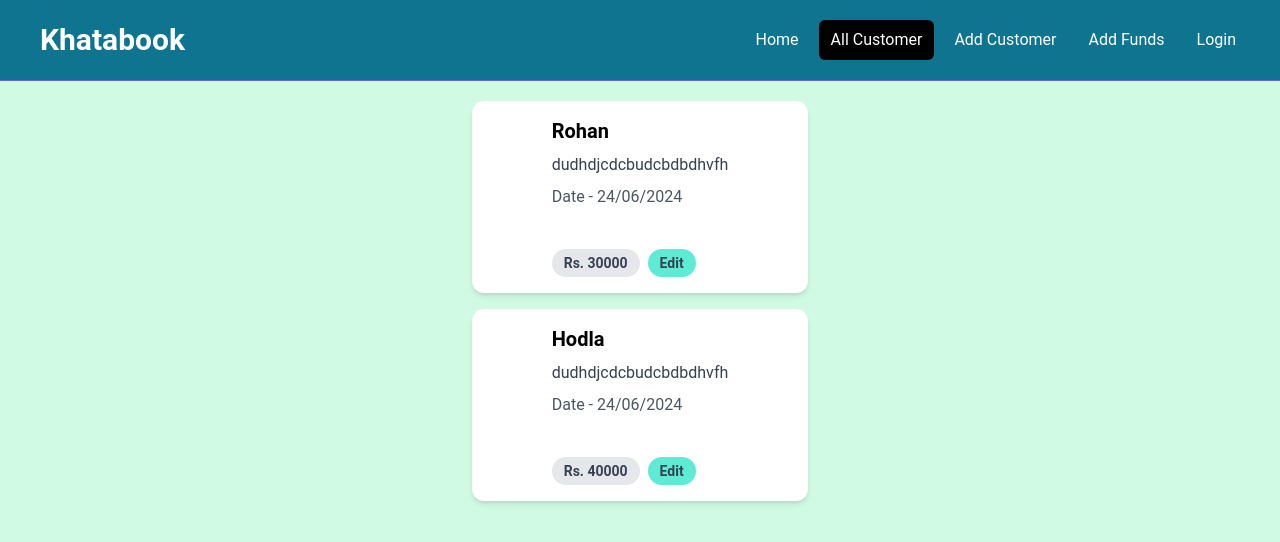
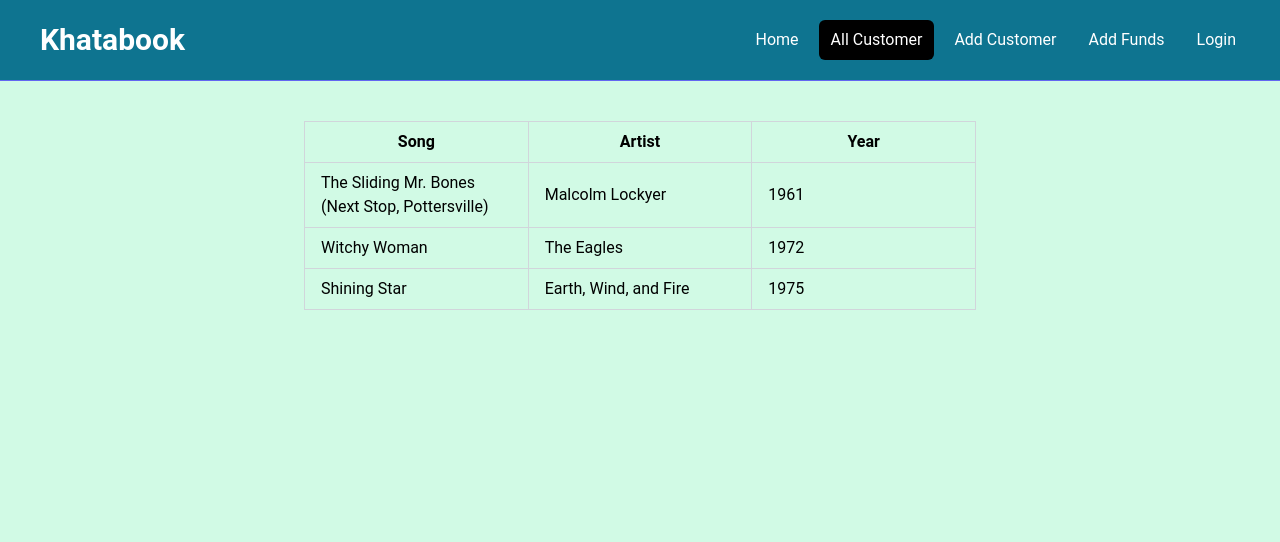
Before and after one commit to RahulSabui/khatabookclone, a React (Vite) app: page /customers in a window 1280 px wide. Shown: the top 542 px of the page. Built offline with nearby package versions, Linux system fonts and the light colour scheme.

Commit message:
working on list

```diff
--- a/src/components/CustomerListing.jsx
+++ b/src/components/CustomerListing.jsx
@@ -1,3 +1,4 @@
+import React from 'react';
 import List from "./List";
 
 const customer = [
@@ -19,12 +20,40 @@
 
 export default function CustomerListing() {
   return (
-    <section>
-      <div className="container-xl lg:container my-5">
-        <div className="grid grid-cols-1 gap-4 place-content-center place-items-center">
+    <section className="flex items-center justify-center ">
+      <div className="container-xl lg:container">
+        {/* <div className="grid grid-cols-1 gap-4 place-content-center place-items-center">
           {customer.map((cus) => {
             return <List key={cus.id} {...cus} />;
           })}
+        </div> */}
+        <div className="flex justify-center mt-10">
+          <table className="table-fixed w-full max-w-2xl border-collapse border border-gray-400">
+            <thead>
+              <tr>
+                <th className="border border-gray-300 px-4 py-2">Song</th>
+                <th className="border border-gray-300 px-4 py-2">Artist</th>
+                <th className="border border-gray-300 px-4 py-2">Year</th>
+              </tr>
+            </thead>
+            <tbody>
+              <tr>
+                <td className="border border-gray-300 px-4 py-2">The Sliding Mr. Bones (Next Stop, Pottersville)</td>
+                <td className="border border-gray-300 px-4 py-2">Malcolm Lockyer</td>
+                <td className="border border-gray-300 px-4 py-2">1961</td>
+              </tr>
+              <tr>
+                <td className="border border-gray-300 px-4 py-2">Witchy Woman</td>
+                <td className="border border-gray-300 px-4 py-2">The Eagles</td>
+                <td className="border border-gray-300 px-4 py-2">1972</td>
+              </tr>
+              <tr>
+                <td className="border border-gray-300 px-4 py-2">Shining Star</td>
+                <td className="border border-gray-300 px-4 py-2">Earth, Wind, and Fire</td>
+                <td className="border border-gray-300 px-4 py-2">1975</td>
+              </tr>
+            </tbody>
+          </table>
         </div>
       </div>
     </section>
```
